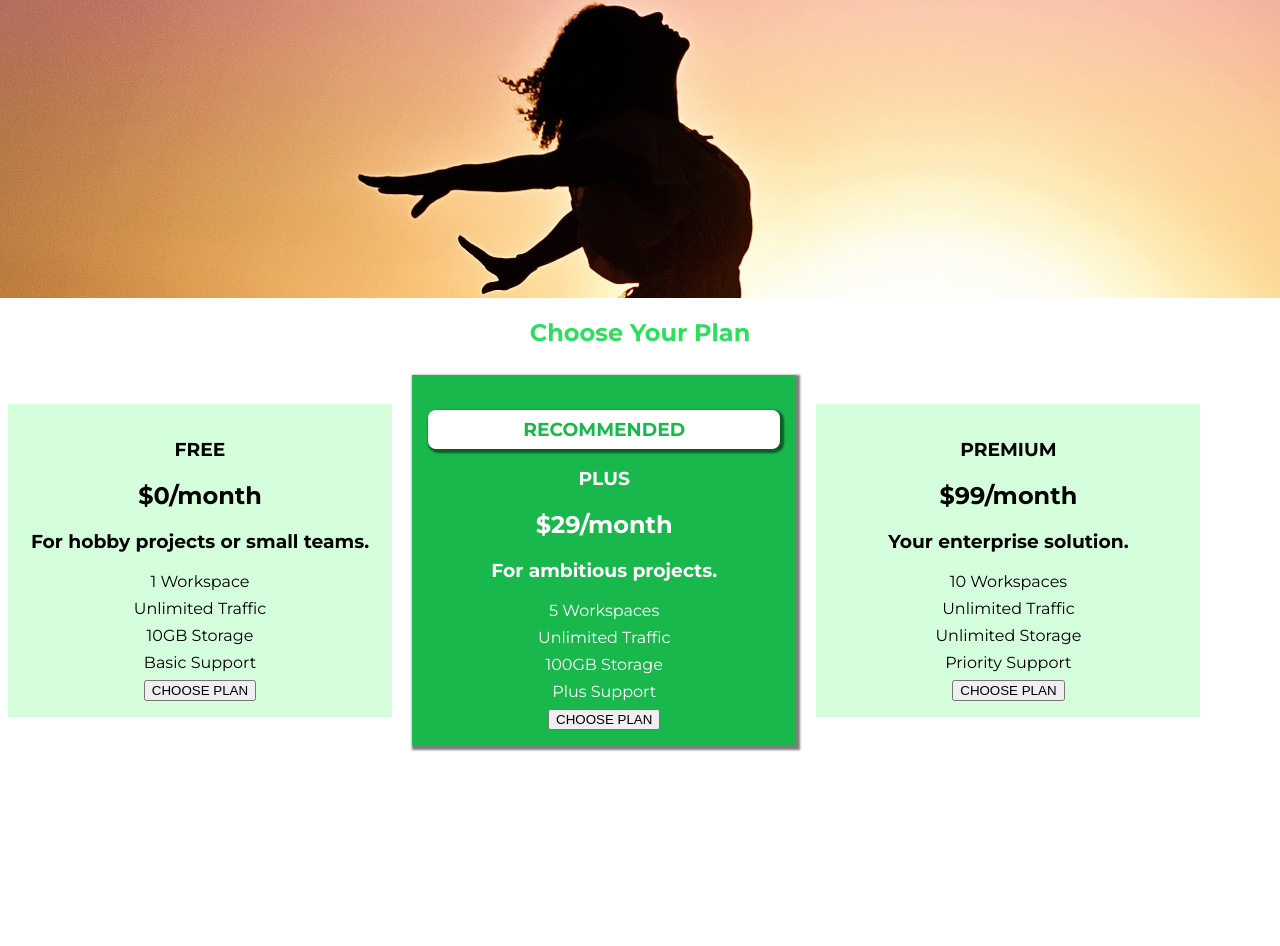
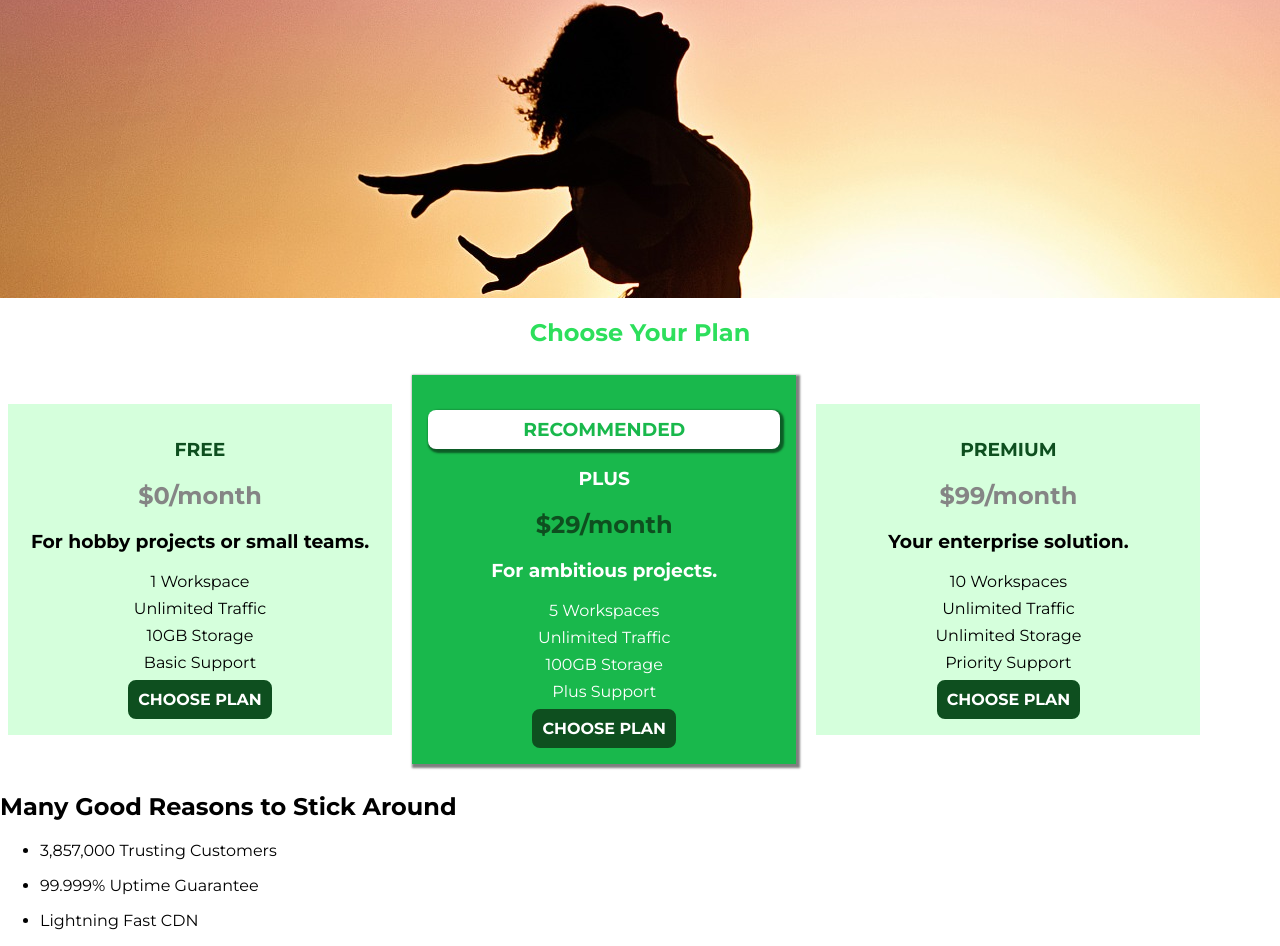
Before and after one commit to mrdzoviii/css3-complete-guide, a website: page index.html in a window 1280 px wide. Shown: the part 273-1219 px from the top of the page. Before the commit the page ends 1027 px from the top, so only its background shows below. Drawn offline with Linux system fonts and the light colour scheme.

Commit message:
Presenting the core features to the user.

```diff
--- a/index.html
+++ b/index.html
@@ -39,8 +39,8 @@
         <h1 class="section-title">Choose Your Plan</h1>
         <div>
             <article class="plan">
-                <h1>FREE</h1>
-                <h2>$0/month</h2>
+                <h1 class="plan--title">FREE</h1>
+                <h2 class="plan--price">$0/month</h2>
                 <h3>For hobby projects or small teams.</h3>
                 <ul class="plan--features">
                     <li class="plan--feature">1 Workspace</li>
@@ -49,13 +49,13 @@
                     <li class="plan--feature">Basic Support</li>
                 </ul>
                 <div>
-                    <button>CHOOSE PLAN</button>
+                    <button class="button">CHOOSE PLAN</button>
                 </div>
             </article>
             <article class="plan plan--highlighted">
                 <h1 class="plan--annotation">RECOMMENDED</h1>
-                <h1>PLUS</h1>
-                <h2>$29/month</h2>
+                <h1 class="plan--title">PLUS</h1>
+                <h2 class="plan--price">$29/month</h2>
                 <h3>For ambitious projects.</h3>
                 <ul class="plan--features">
                     <li class="plan--feature">5 Workspaces</li>
@@ -64,12 +64,12 @@
                     <li class="plan--feature">Plus Support</li>
                 </ul>
                 <div>
-                    <button>CHOOSE PLAN</button>
+                    <button class="button">CHOOSE PLAN</button>
                 </div>
             </article>
             <article class="plan">
-                <h1>PREMIUM</h1>
-                <h2>$99/month</h2>
+                <h1 class="plan--title">PREMIUM</h1>
+                <h2 class="plan--price">$99/month</h2>
                 <h3>Your enterprise solution.</h3>
                 <ul class="plan--features">
                     <li class="plan--feature">10 Workspaces</li>
@@ -78,10 +78,33 @@
                     <li class="plan--feature">Priority Support</li>
                 </ul>
                 <div>
-                    <button>CHOOSE PLAN</button>
+                    <button class="button">CHOOSE PLAN</button>
                 </div>
             </article>
         </div>
+    </section>
+    <section>
+        <h1>Many Good Reasons to Stick Around</h1>
+        <ul>
+            <li>
+                <div>
+
+                </div>
+                <p>3,857,000 Trusting Customers</p>
+            </li>
+            <li>
+                <div>
+
+                </div>
+                <p>99.999% Uptime Guarantee</p>
+            </li>
+            <li>
+                <div>
+
+                </div>
+                <p>Lightning Fast CDN</p>
+            </li>
+        </ul>
     </section>
 </main>
 </body>
--- a/main.css
+++ b/main.css
@@ -112,6 +112,22 @@ body{
     box-shadow: 2px 2px 2px 2px rgba(0,0,0,0.5);
 }
 
+.plan--title{
+    color:#0e4f1f;
+}
+
+.plan--price{
+    color:#858585
+}
+
+.plan--highlighted .plan--title{
+    color:white;
+}
+
+.plan--highlighted .plan--price{
+    color:#0e4f1f;
+}
+
 .plan--features{
     list-style: none;
     margin:0;
@@ -121,3 +137,23 @@ body{
 .plan--feature{
     margin: 8px 0;
 }
+
+.button{
+    background: #0e4f1f;
+    color:white;
+    font: inherit;
+    border: 2px solid #0e4f1f;
+    padding: 8px;
+    border-radius: 8px;
+    font-weight: bold;
+    cursor: pointer;
+}
+
+.button:active,
+.button:hover {
+    background: white;
+    color:#0e4f1f;
+}
+.button:focus{
+    outline: none;
+}
```
